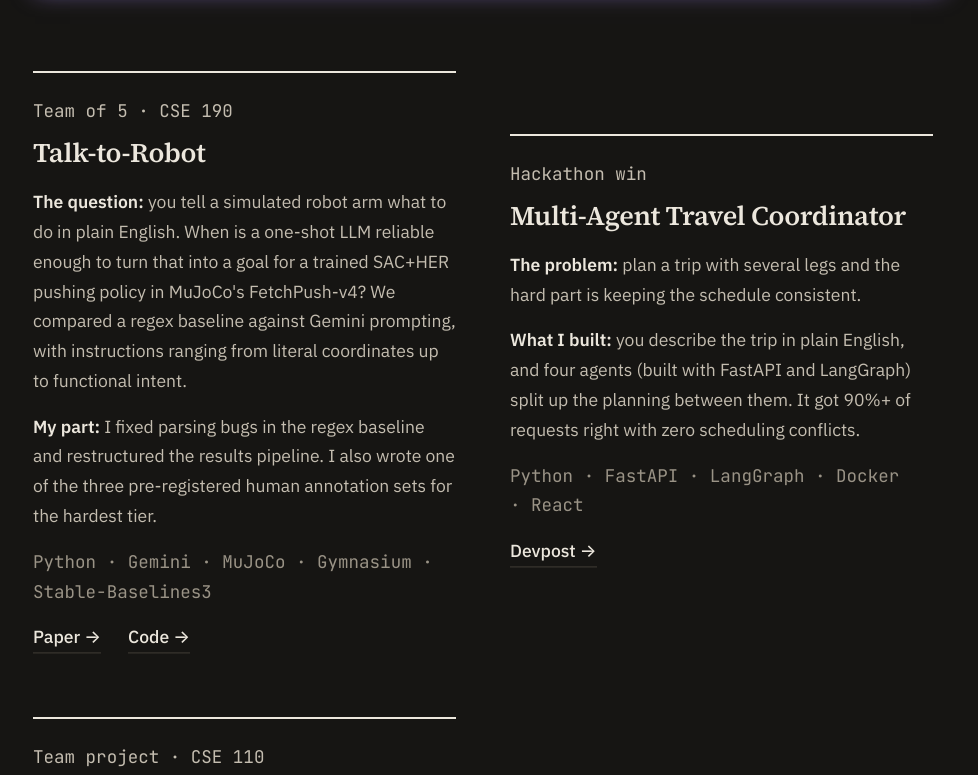
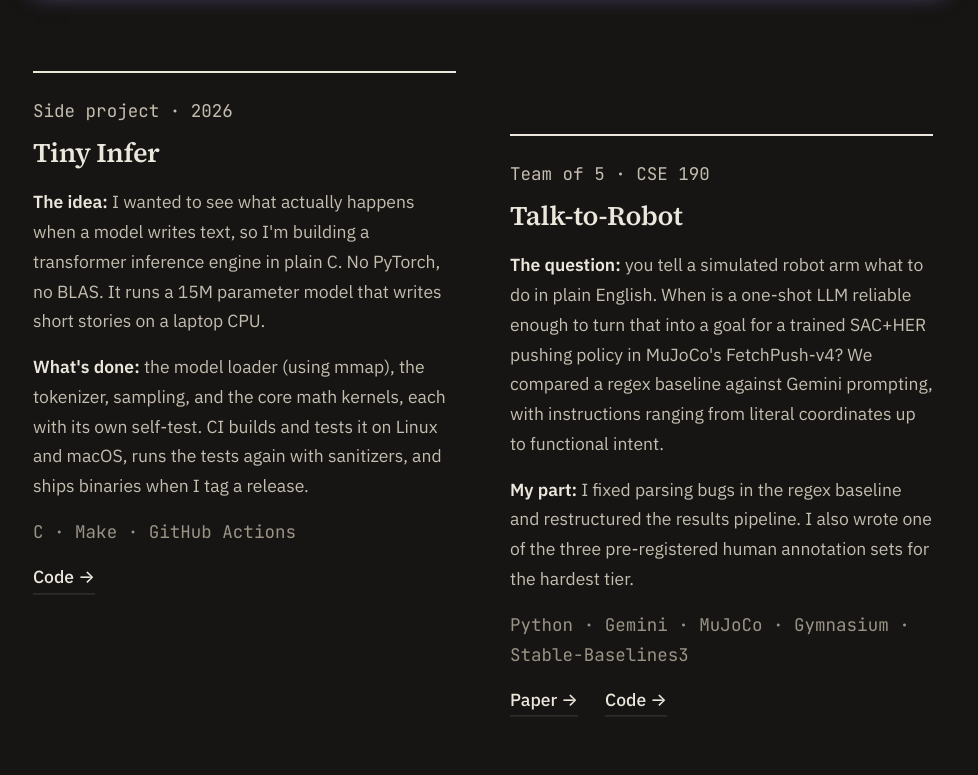
Before and after one commit to waleedA13/portfolio-v2, a plain HTML site: page index.html in a window 1280 px wide. Shown: the part 5035-5810 px from the top of the page, without its empty margins (283-1261 px from the left). Drawn offline with Linux system fonts and the light colour scheme.

Commit message:
Add Tiny Infer to the resume and projects section

```diff
--- a/index.html
+++ b/index.html
@@ -269,6 +269,17 @@
 
         <div class="story-grid">
           <article class="story">
+            <p class="story-kicker">Side project · 2026</p>
+            <h3 class="story-title">Tiny Infer</h3>
+            <p><strong>The idea:</strong> I wanted to see what actually happens when a model writes text, so I'm building a transformer inference engine in plain C. No PyTorch, no BLAS. It runs a 15M parameter model that writes short stories on a laptop CPU.</p>
+            <p><strong>What's done:</strong> the model loader (using mmap), the tokenizer, sampling, and the core math kernels, each with its own self-test. CI builds and tests it on Linux and macOS, runs the tests again with sanitizers, and ships binaries when I tag a release.</p>
+            <p class="story-tools">C · Make · GitHub Actions</p>
+            <p class="story-links">
+              <a class="text-link" href="https://github.com/waleedA13/tiny-infer" target="_blank">Code &rarr;</a>
+            </p>
+          </article>
+
+          <article class="story">
             <p class="story-kicker">Team of 5 · CSE 190</p>
             <h3 class="story-title">Talk-to-Robot</h3>
             <p><strong>The question:</strong> you tell a simulated robot arm what to do in plain English. When is a one-shot LLM reliable enough to turn that into a goal for a trained SAC+HER pushing policy in MuJoCo's FetchPush-v4? We compared a regex baseline against Gemini prompting, with instructions ranging from literal coordinates up to functional intent.</p>
```
Also changed, not shown: assets/resume.html (+11 -0 lines).
